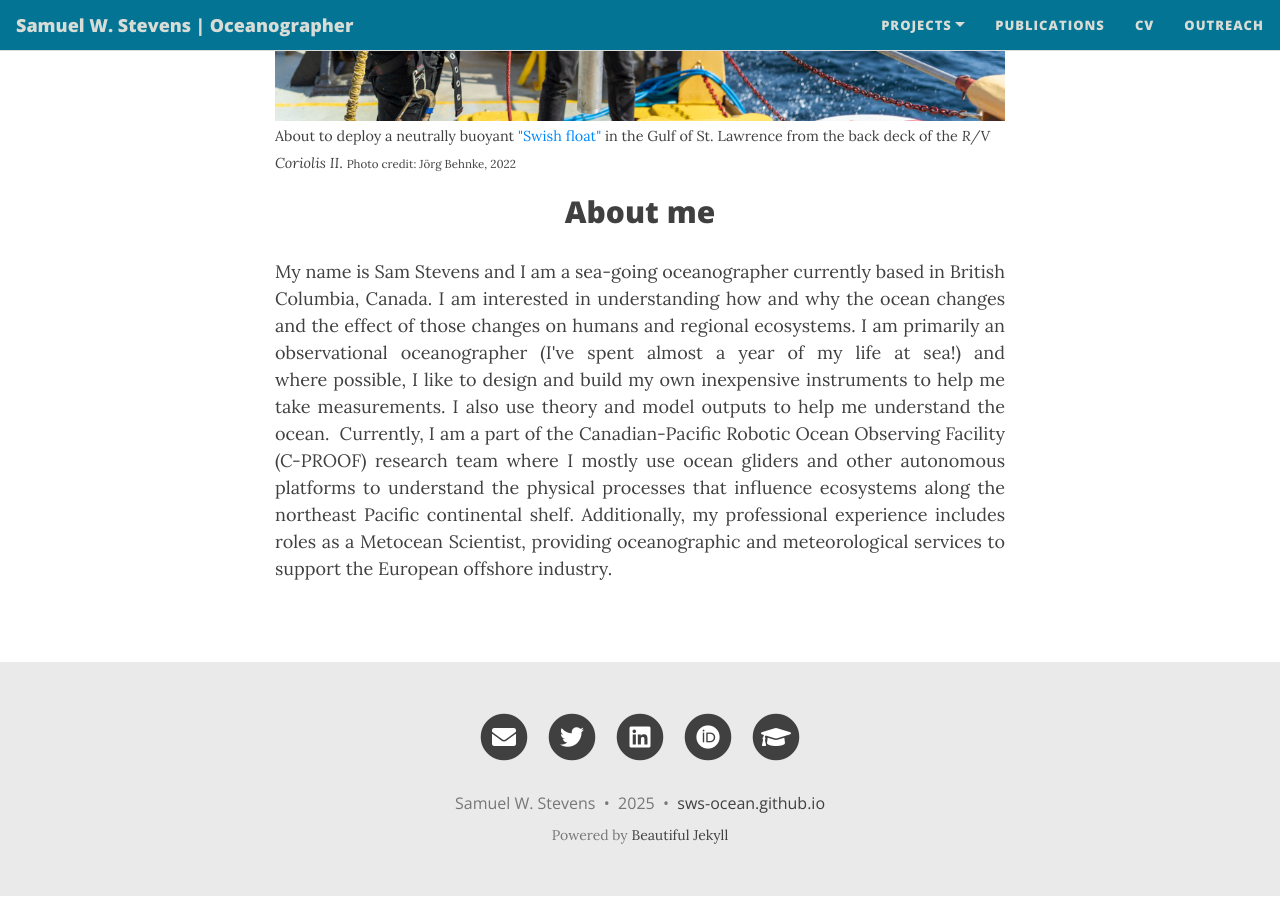
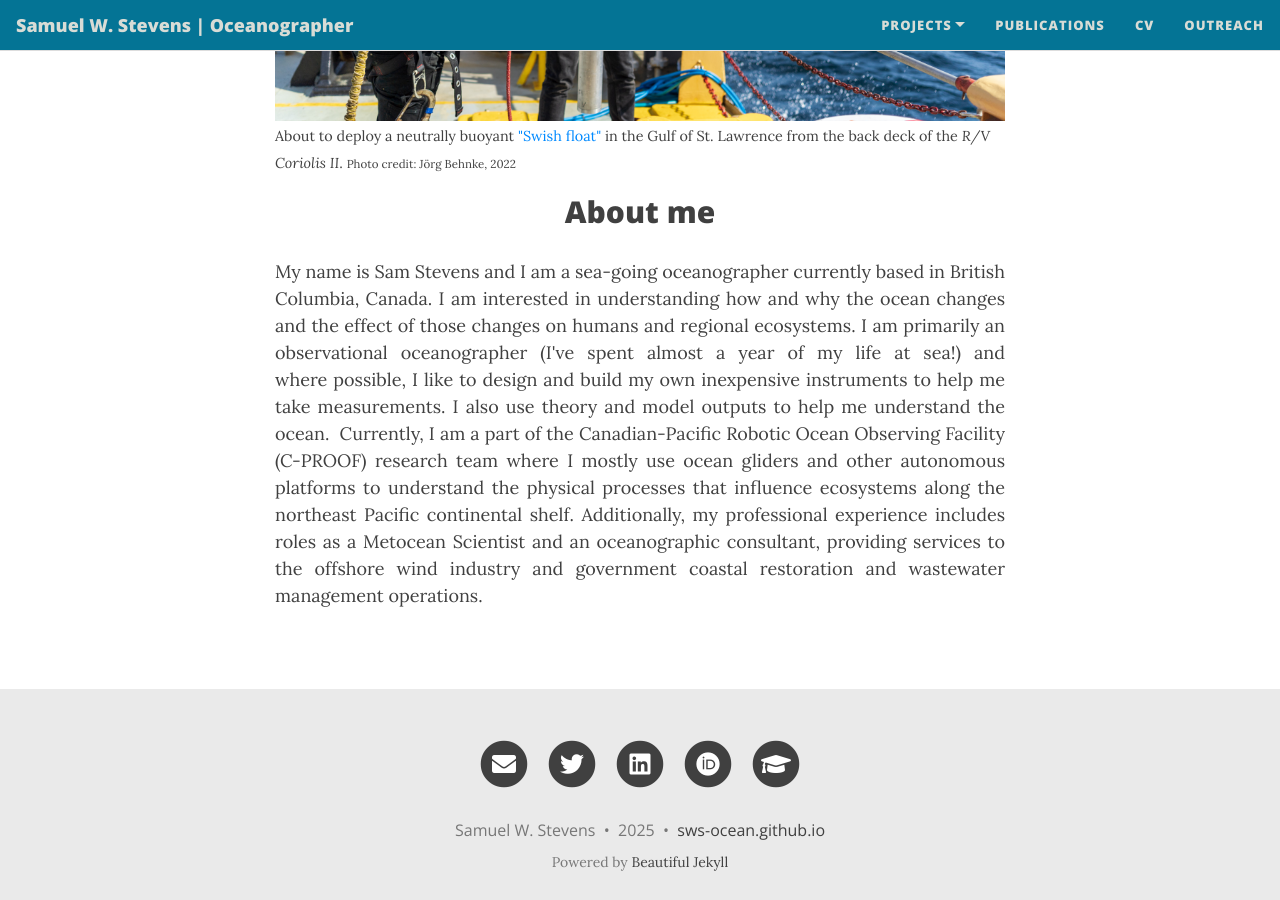
Before and after one commit to sws-ocean/sws-ocean.github.io, a Jekyll site: the page built from docs/index.html, in a window 1280 px wide and 900 px high, scrolled down 729 px. Built offline with Jekyll 4.4.1, drawn with Linux system fonts in a browser that asks for light colours; nearby versions of some CDN libraries; the list of posts is cut into pages by our own code.

Commit message:
Update index.html

```diff
--- a/docs/index.html
+++ b/docs/index.html
@@ -34,7 +34,7 @@ figure {text-align: center;}
 <p align="justify">
     My name is Sam Stevens and I am a sea-going oceanographer currently based in British Columbia, Canada. I am interested in understanding how and why the ocean changes and the effect of those changes on humans and regional ecosystems. I am primarily an observational oceanographer (I've spent almost a year of my life at sea!) and where possible, I like to design and build my own inexpensive instruments to help me take measurements. I also use theory and model outputs to help me understand the ocean.
 
-    Currently, I am a part of the Canadian-Pacific Robotic Ocean Observing Facility (C-PROOF) research team where I mostly use ocean gliders and other autonomous platforms to understand the physical processes that influence ecosystems along the northeast Pacific continental shelf. Additionally, my professional experience includes roles as a Metocean Scientist, providing oceanographic and meteorological services to support the European offshore industry.
+    Currently, I am a part of the Canadian-Pacific Robotic Ocean Observing Facility (C-PROOF) research team where I mostly use ocean gliders and other autonomous platforms to understand the physical processes that influence ecosystems along the northeast Pacific continental shelf. Additionally, my professional experience includes roles as a Metocean Scientist and an oceanographic consultant, providing services to the offshore wind industry and government coastal restoration and wastewater management operations.
 </p>
 
 <!--
```
